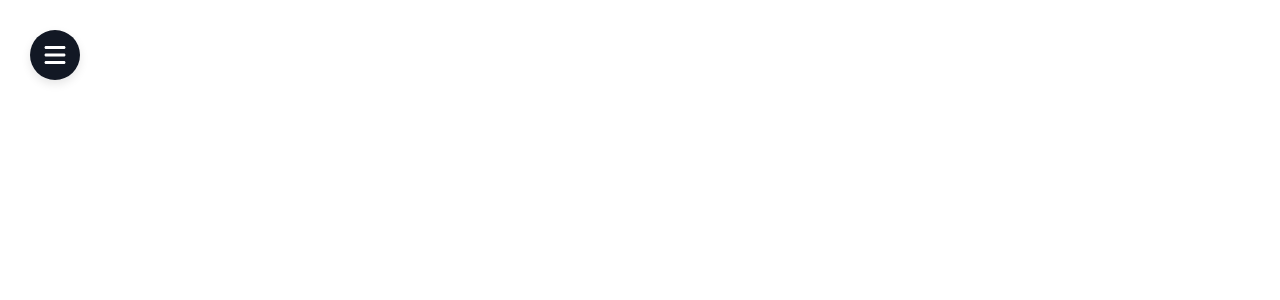
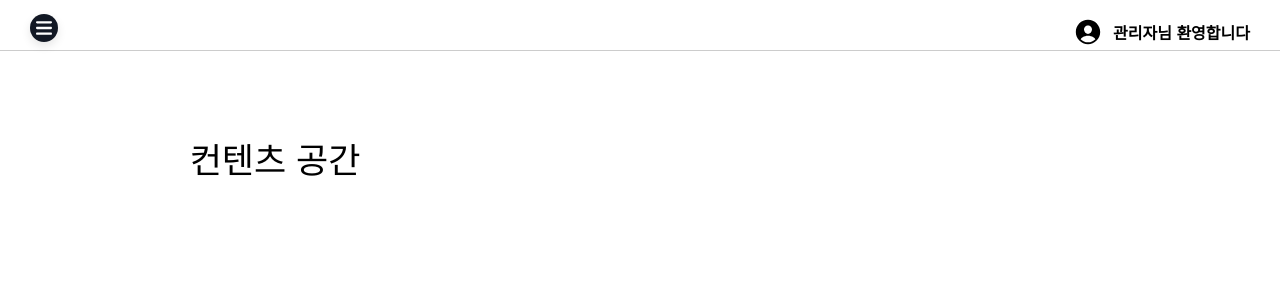
Before and after one commit to ssooyaa/SLASH-FE, a React (Create React App) app: page / in a window 1280 px wide. Shown: the top 300 px of the page. Built offline with nearby package versions, Linux system fonts and the light colour scheme; a web font is replaced by a local one.

Commit message:
💄 STYLE: 컨텐츠 영역에 프로필 공간 추가

```diff
--- a/src/components/layout/content/Content.css
+++ b/src/components/layout/content/Content.css
@@ -17,20 +17,58 @@ body {
   transition: all 0.3s linear;
 }
 
+
+.profile-section {
+  display: flex;
+  flex-direction: column;
+  align-items: flex-end;
+  padding: 17px 30px;
+  position: fixed; /* 고정된 위치로 설정하여 사이드바 열림/닫힘에 영향받지 않게 함 */
+  top: 0;
+  right: 0;
+  z-index: 1000; /* z-index로 사이드바보다 위에 오게 설정 */
+}
+
+.profile-info {
+  display: flex;
+  align-items: center;
+}
+
+.profile-img {
+  width: 30px;
+  height: 30px;
+  border-radius: 50%;
+  margin-right: 10px;
+}
+.welcome-text {
+  font-size: 16px;
+  font-weight: 600;
+}
+
+.divider {
+  width: 100%; /* 너비를 전체로 설정 */
+  margin-top: 50px; /* 간격 추가 */
+  border: none;
+  border-top: 1px solid #ccc; /* 선의 모양 */
+}
+
+
+
 .page__content--offcanvas-1 {
   left: 0;
+  transition: left 0.3s ease; /* 부드러운 애니메이션 추가 */
 }
 
 .page__content--offcanvas-1.js-opened {
-  left: 300px;
+  left: 250px;
 }
 
 .nav-open-btn {
-  position: absolute;
-  top: 30px;
+  position: fixed;
+  top: 0.9rem;
   left: 30px;
-  width: 50px; /* 너비를 조금 더 넓게 조정 */
-  height: 50px; /* 높이를 더 크게 조정 */
+  width: 28px; /* 너비를 조금 더 넓게 조정 */
+  height: 28px; /* 높이를 더 크게 조정 */
   background-color: #121824; /* 버튼 배경을 밝은 파란색으로 설정 */
   border-radius: 50%; /* 원형으로 변경 */
   box-shadow: 0 4px 10px rgba(0, 0, 0, 0.1); /* 버튼에 그림자 추가 */
@@ -82,7 +120,6 @@ body {
 .content {
   width: 550px;
   padding-top: 50px;
-  margin: auto;
   text-align: center;
 }
 
@@ -90,7 +127,3 @@ h1 {
   font-weight: 400;
   font-size: 35px;
 }
-
-h2 {
-  margin-top: 40px;
-}
--- a/src/components/layout/content/Content.js
+++ b/src/components/layout/content/Content.js
@@ -1,6 +1,7 @@
 import React from 'react';
 import './Content.css'; // Content 관련 CSS 파일 분리
 import { FaBars } from "react-icons/fa6";
+import { IoPersonCircle } from "react-icons/io5";
 
 const Content = ({ isNavOpen, toggleNav, effectClass }) => {
   return (
@@ -8,7 +9,18 @@ const Content = ({ isNavOpen, toggleNav, effectClass }) => {
       <button className={`nav-open-btn ${isNavOpen ? 'js-hidden' : ''}`} onClick={toggleNav}>
         <FaBars/>
       </button>
+
+      {/* 프로필 및 환영 메시지 추가 */}
+      <div className="profile-section">
+        <div className="profile-info">
+          <IoPersonCircle className='profile-img'/>
+          <span className="welcome-text">관리자님 환영합니다</span>
+        </div>
+
+      </div>
+      <hr className="divider" />
       <div className="content">
+        <h1>컨텐츠 공간</h1>
       </div>
     </div>
   );
--- a/src/components/layout/sidebar/Sidebar.css
+++ b/src/components/layout/sidebar/Sidebar.css
@@ -209,23 +209,27 @@ aside a:focus::before {
 .logout-section {
   display: flex;
   justify-content: center;
-  margin-top: 500px;
+  position: absolute;
+  bottom: 3rem; /* 사이드바 하단에서의 거리 */
+  width: 100%; /* 가로 정렬 */
   padding: 1rem 0;
 }
+
 
 .logout-btn {
   font-family: 'paybooc-Bold', sans-serif;
   display: flex;
   align-items: center;
   justify-content: center;
-  width: 150px;
-  padding: 10px;
+  width: 130px;
+  padding: 8px;
   background-color: #fff;
   color: #121824;
   border: none;
   border-radius: 10px;
   cursor: pointer;
   transition: background-color 0.3s;
+  margin-right:4.5rem;
 }
 
 .logout-btn:hover {
@@ -241,5 +245,8 @@ aside a:focus::before {
   text-align: center;
   color: #fff;
   font-size: 0.8rem;
-  margin-top: 1rem;
+  position: absolute;
+  bottom: 1.5rem; /* 사이드바 하단에서의 거리 */
+  right:0.7rem;
+  width: 100%;
 }
```
